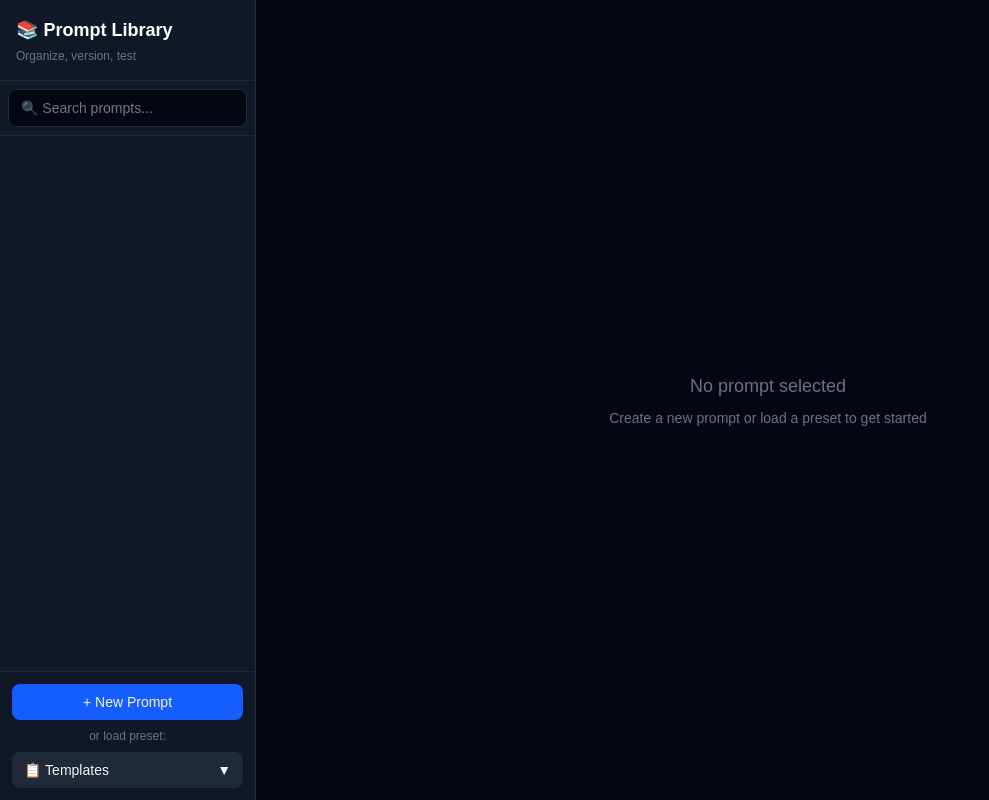
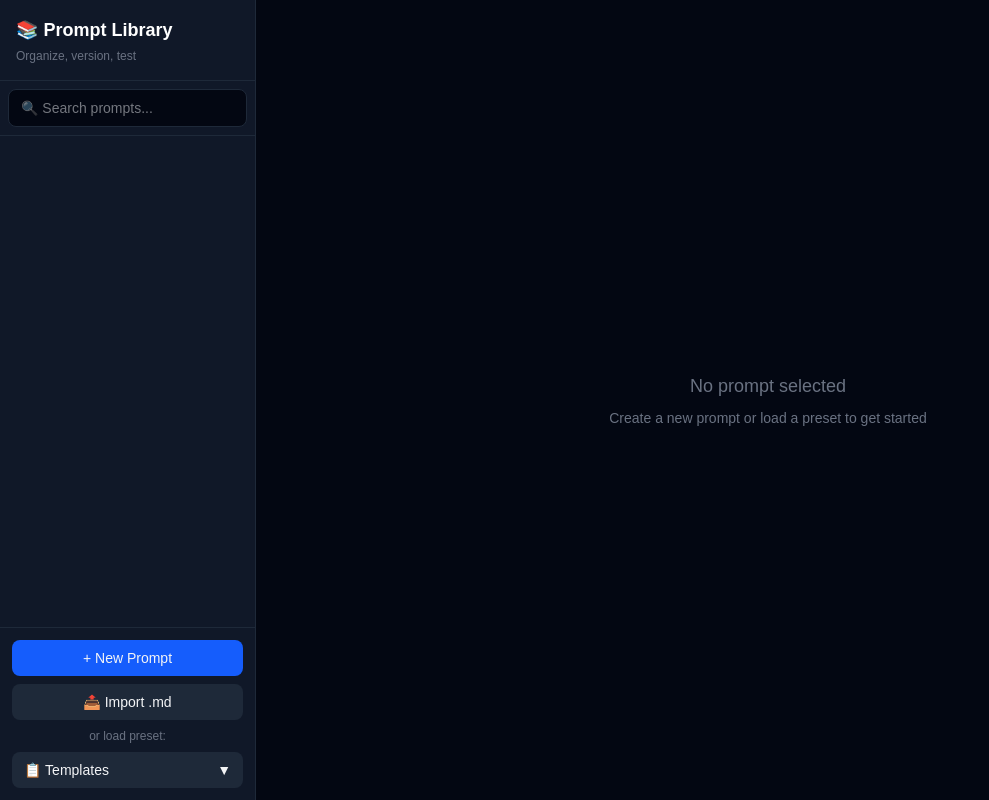
Before and after one commit to neill-k/prompt-library-2026-02-14, a Next.js app: page / in a window 1280 px wide. Shown: the whole page, without its empty margins (0-989 px from the left). Built offline with nearby package versions, Linux system fonts and the light colour scheme.

Commit message:
chore: scheduled improvement - add import prompts from .md file

```diff
--- a/src/app/page.tsx
+++ b/src/app/page.tsx
@@ -292,6 +292,24 @@ export default function PromptLibrary() {
     alert('Share link copied to clipboard!');
   };
 
+  const importFromFile = () => {
+    const input = document.createElement('input');
+    input.type = 'file';
+    input.accept = '.md,.txt';
+    input.onchange = async (e) => {
+      const file = (e.target as HTMLInputElement).files?.[0];
+      if (!file) return;
+      const text = await file.text();
+      // Extract name from first # heading or use filename
+      const headingMatch = text.match(/^#\s+(.+)$/m);
+      const name = headingMatch ? headingMatch[1] : file.name.replace(/\.(md|txt)$/, '');
+      // Strip the title line if it exists
+      const content = text.replace(/^#\s+.+$/m, '').trim();
+      createPrompt(name, content);
+    };
+    input.click();
+  };
+
   const previewContent = selectedPrompt ? substituteVariables(editContent, testValues) : '';
 
   return (
@@ -336,6 +354,12 @@ export default function PromptLibrary() {
               className="w-full px-3 py-2 bg-blue-600 hover:bg-blue-700 rounded-lg text-sm font-medium transition-colors"
             >
               + New Prompt
+            </button>
+            <button
+              onClick={importFromFile}
+              className="w-full px-3 py-2 bg-gray-800 hover:bg-gray-700 rounded-lg text-sm transition-colors"
+            >
+              📤 Import .md
             </button>
             <div className="text-xs text-gray-500 text-center">or load preset:</div>
             <div className="relative">
```
